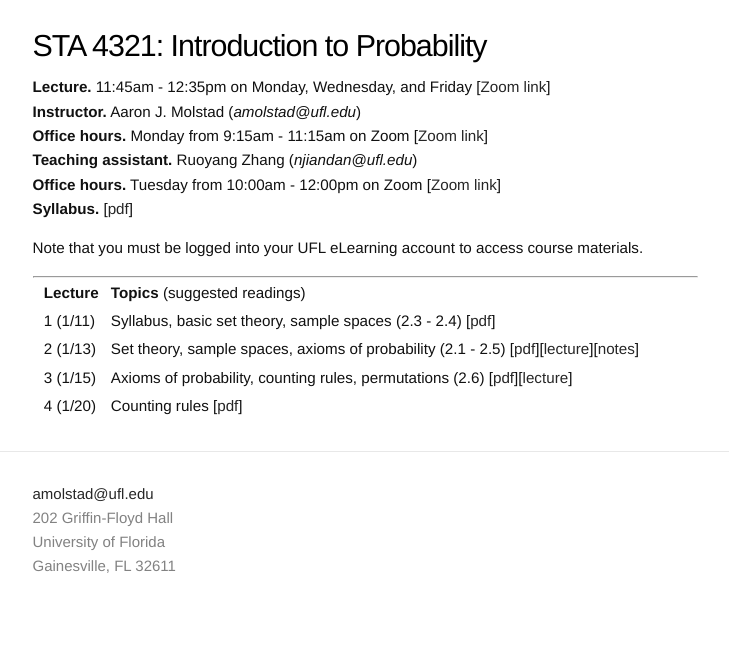
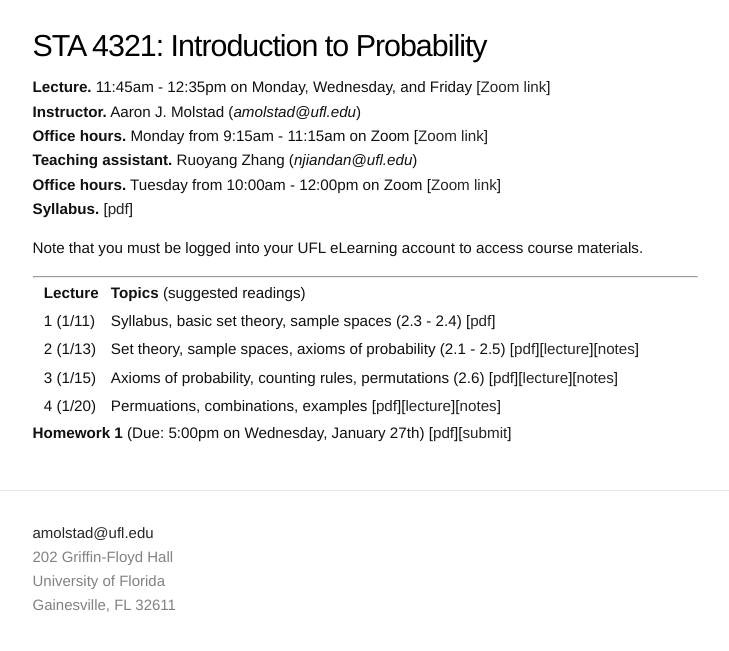
Before and after one commit to ajmolstad/ajmolstad.github.io, a Jekyll site: the page built from S21_STA4321.md, in a window 1280 px wide. Shown: the top 651 px of the page, without its empty margins (275-1004 px from the left). Built offline with Jekyll 4.4.1, drawn with Linux system fonts in a browser that asks for light colours.

Commit message:
Update S21_STA4321.md

```diff
--- a/S21_STA4321.md
+++ b/S21_STA4321.md
@@ -18,5 +18,7 @@ Note that you must be logged into your UFL eLearning account to access course ma
 ||  **Lecture** ||  **Topics** (suggested readings) ||
 || 1 (1/11)  || Syllabus, basic set theory, sample spaces (2.3 - 2.4) [[pdf](https://ufl.instructure.com/files/56130636/download?download_frd=1)] ||
 || 2 (1/13)  || Set theory, sample spaces, axioms of probability (2.1 - 2.5) [[pdf](https://ufl.instructure.com/files/56240531/download?download_frd=1)][[lecture](https://ufl.instructure.com/courses/426946/files?preview=56199388)][[notes](https://ufl.instructure.com/files/56199414/download?download_frd=1)] ||
-|| 3 (1/15)  || Axioms of probability, counting rules, permutations (2.6) [[pdf](https://ufl.instructure.com/files/56240500/download?download_frd=1)][[lecture](https://ufl.instructure.com/courses/426946/files?preview=56249402)]||
-|| 4 (1/20) || Counting rules [[pdf](https://ufl.instructure.com/files/56326195/download?download_frd=1)] ||
+|| 3 (1/15)  || Axioms of probability, counting rules, permutations (2.6) [[pdf](https://ufl.instructure.com/files/56240500/download?download_frd=1)][[lecture](https://ufl.instructure.com/courses/426946/files?preview=56249402)][[notes](https://ufl.instructure.com/files/56332832/download?download_frd=1)]||
+|| 4 (1/20) || Permuations, combinations, examples [[pdf](https://ufl.instructure.com/files/56332853/download?download_frd=1)][[lecture](https://ufl.instructure.com/courses/426946/files?preview=56332551)][[notes](https://ufl.instructure.com/files/56332852/download?download_frd=1)]||
+
+**Homework 1** (Due: 5:00pm on Wednesday, January 27th) [[pdf](https://ufl.instructure.com/files/56332304/download?download_frd=1)][[submit](https://ufl.instructure.com/courses/426946/assignments/4607997)]
```
